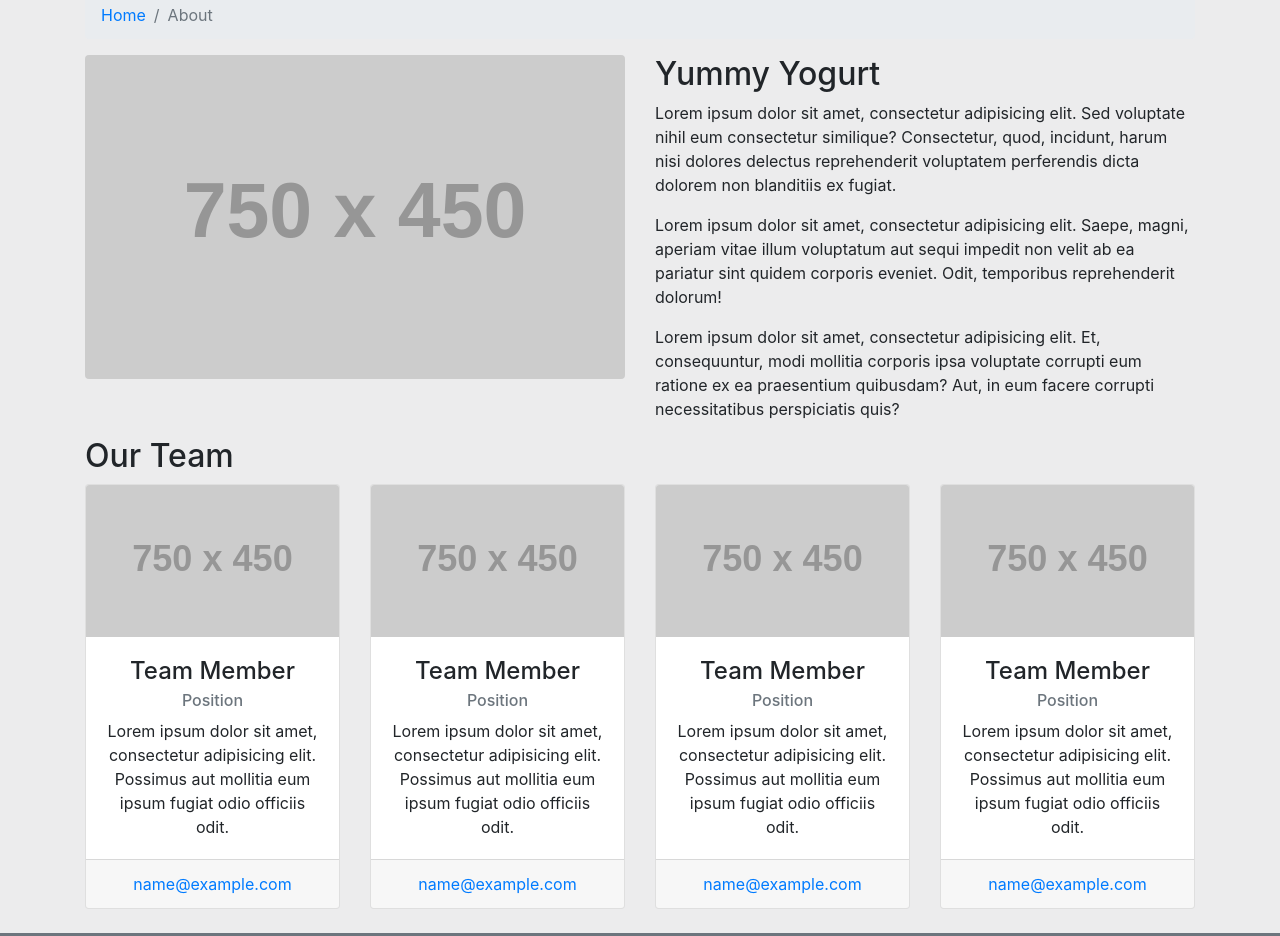
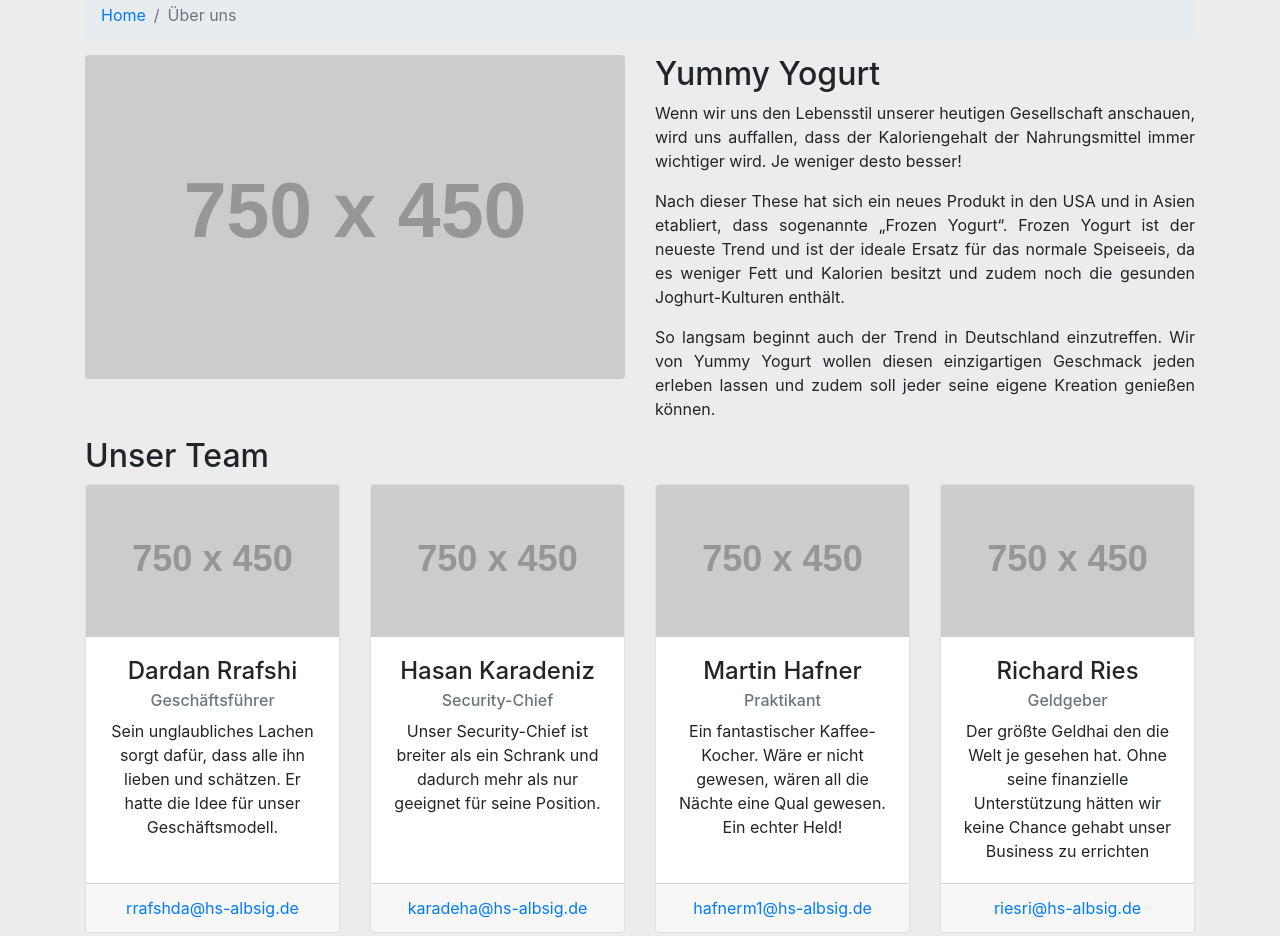
Before and after one commit to DaHaMaRi/YoYoYo, a website: page Website/htdocs/about.html in a window 1280 px wide. Shown: the part 153-1089 px from the top of the page. Drawn offline with Linux system fonts and the light colour scheme; placeholder pictures from the web are drawn by us.

Commit message:
Texte von Über uns bearbeitet.

```diff
--- a/Website/htdocs/about.html
+++ b/Website/htdocs/about.html
@@ -68,7 +68,7 @@
                 <li class="breadcrumb-item">
                     <a href="index.html">Home</a>
                 </li>
-                <li class="breadcrumb-item active">About</li>
+                <li class="breadcrumb-item active">Über uns</li>
             </ol>
 
             <!-- Intro Content -->
@@ -76,29 +76,41 @@
                 <div class="col-lg-6">
                     <img class="img-fluid rounded mb-4" src="http://placehold.it/750x450" alt="">
                 </div>
-                <div class="col-lg-6">
+                <div class="col-lg-6 text-justify">
                     <h2>Yummy Yogurt</h2>
-                    <p>Lorem ipsum dolor sit amet, consectetur adipisicing elit. Sed voluptate nihil eum consectetur similique? Consectetur, quod, incidunt, harum nisi dolores delectus reprehenderit voluptatem perferendis dicta dolorem non blanditiis ex fugiat.</p>
-                    <p>Lorem ipsum dolor sit amet, consectetur adipisicing elit. Saepe, magni, aperiam vitae illum voluptatum aut sequi impedit non velit ab ea pariatur sint quidem corporis eveniet. Odit, temporibus reprehenderit dolorum!</p>
-                    <p>Lorem ipsum dolor sit amet, consectetur adipisicing elit. Et, consequuntur, modi mollitia corporis ipsa voluptate corrupti eum ratione ex ea praesentium quibusdam? Aut, in eum facere corrupti necessitatibus perspiciatis quis?</p>
+                    <p>
+                        Wenn wir uns den Lebensstil unserer heutigen Gesellschaft anschauen, wird uns auffallen, dass der Kaloriengehalt der Nahrungsmittel
+                        immer wichtiger wird. Je weniger desto besser!
+                    </p>
+                    <p>
+                        Nach dieser These hat sich ein neues Produkt in den USA und in Asien etabliert, dass sogenannte „Frozen Yogurt“.
+                        Frozen Yogurt ist der neueste Trend und ist der ideale Ersatz für das normale Speiseeis,
+                        da es weniger Fett und Kalorien besitzt und zudem noch die gesunden Joghurt-Kulturen enthält.
+                    </p>
+                    <p>
+                        So langsam beginnt auch der Trend in Deutschland einzutreffen. Wir von Yummy Yogurt wollen diesen einzigartigen Geschmack jeden erleben
+                        lassen und zudem soll jeder seine eigene Kreation genießen können.
+                    </p>
                 </div>
             </div>
             <!-- /.row -->
 
             <!-- Team Members -->
-            <h2>Our Team</h2>
+            <h2>Unser Team</h2>
 
             <div class="row">
                 <div class="col-lg-3 mb-4">
                     <div class="card h-100 text-center">
                         <img class="card-img-top" src="http://placehold.it/750x450" alt="">
                         <div class="card-body">
-                            <h4 class="card-title">Team Member</h4>
-                            <h6 class="card-subtitle mb-2 text-muted">Position</h6>
-                            <p class="card-text">Lorem ipsum dolor sit amet, consectetur adipisicing elit. Possimus aut mollitia eum ipsum fugiat odio officiis odit.</p>
+                            <h4 class="card-title">Dardan Rrafshi</h4>
+                            <h6 class="card-subtitle mb-2 text-muted">Geschäftsführer</h6>
+                            <p class="card-text">
+                                Sein unglaubliches Lachen sorgt dafür, dass alle ihn lieben und schätzen. Er hatte die Idee für unser Geschäftsmodell.
+                            </p>
                         </div>
                         <div class="card-footer">
-                            <a href="#">name@example.com</a>
+                            <a href="mailto:rrafshda@hs-albsig.de">rrafshda@hs-albsig.de</a>
                         </div>
                     </div>
                 </div>
@@ -106,12 +118,14 @@
                     <div class="card h-100 text-center">
                         <img class="card-img-top" src="http://placehold.it/750x450" alt="">
                         <div class="card-body">
-                            <h4 class="card-title">Team Member</h4>
-                            <h6 class="card-subtitle mb-2 text-muted">Position</h6>
-                            <p class="card-text">Lorem ipsum dolor sit amet, consectetur adipisicing elit. Possimus aut mollitia eum ipsum fugiat odio officiis odit.</p>
+                            <h4 class="card-title">Hasan Karadeniz</h4>
+                            <h6 class="card-subtitle mb-2 text-muted">Security-Chief</h6>
+                            <p class="card-text">
+                                Unser Security-Chief ist breiter als ein Schrank und dadurch mehr als nur geeignet für seine Position.
+                            </p>
                         </div>
                         <div class="card-footer">
-                            <a href="#">name@example.com</a>
+                            <a href="mailto:karadeha@hs-albsig.de">karadeha@hs-albsig.de</a>
                         </div>
                     </div>
                 </div>
@@ -119,12 +133,14 @@
                     <div class="card h-100 text-center">
                         <img class="card-img-top" src="http://placehold.it/750x450" alt="">
                         <div class="card-body">
-                            <h4 class="card-title">Team Member</h4>
-                            <h6 class="card-subtitle mb-2 text-muted">Position</h6>
-                            <p class="card-text">Lorem ipsum dolor sit amet, consectetur adipisicing elit. Possimus aut mollitia eum ipsum fugiat odio officiis odit.</p>
+                            <h4 class="card-title">Martin Hafner</h4>
+                            <h6 class="card-subtitle mb-2 text-muted">Praktikant</h6>
+                            <p class="card-text">
+                                Ein fantastischer Kaffee-Kocher. Wäre er nicht gewesen, wären all die Nächte eine Qual gewesen. Ein echter Held!
+                            </p>
                         </div>
                         <div class="card-footer">
-                            <a href="#">name@example.com</a>
+                            <a href="mailto:hafnerm1@hs-albsig.de">hafnerm1@hs-albsig.de</a>
                         </div>
                     </div>
                 </div>
@@ -132,12 +148,15 @@
                     <div class="card h-100 text-center">
                         <img class="card-img-top" src="http://placehold.it/750x450" alt="">
                         <div class="card-body">
-                            <h4 class="card-title">Team Member</h4>
-                            <h6 class="card-subtitle mb-2 text-muted">Position</h6>
-                            <p class="card-text">Lorem ipsum dolor sit amet, consectetur adipisicing elit. Possimus aut mollitia eum ipsum fugiat odio officiis odit.</p>
+                            <h4 class="card-title">Richard Ries</h4>
+                            <h6 class="card-subtitle mb-2 text-muted">Geldgeber</h6>
+                            <p class="card-text">
+                                Der größte Geldhai den die Welt je gesehen hat. Ohne seine finanzielle Unterstützung hätten wir
+                                keine Chance gehabt unser Business zu errichten
+                            </p>
                         </div>
                         <div class="card-footer">
-                            <a href="#">name@example.com</a>
+                            <a href="mailto:riesri@hs-albsig.de">riesri@hs-albsig.de</a>
                         </div>
                     </div>
                 </div>
```
